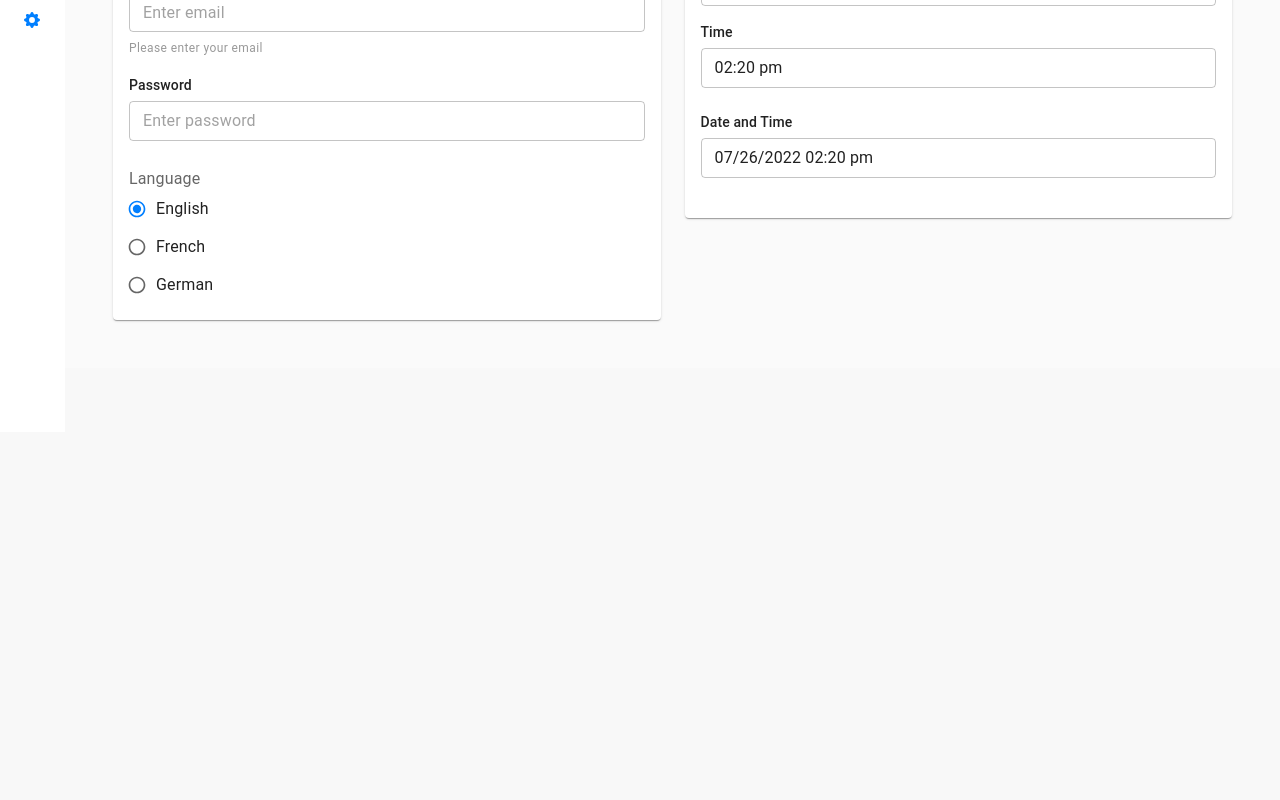
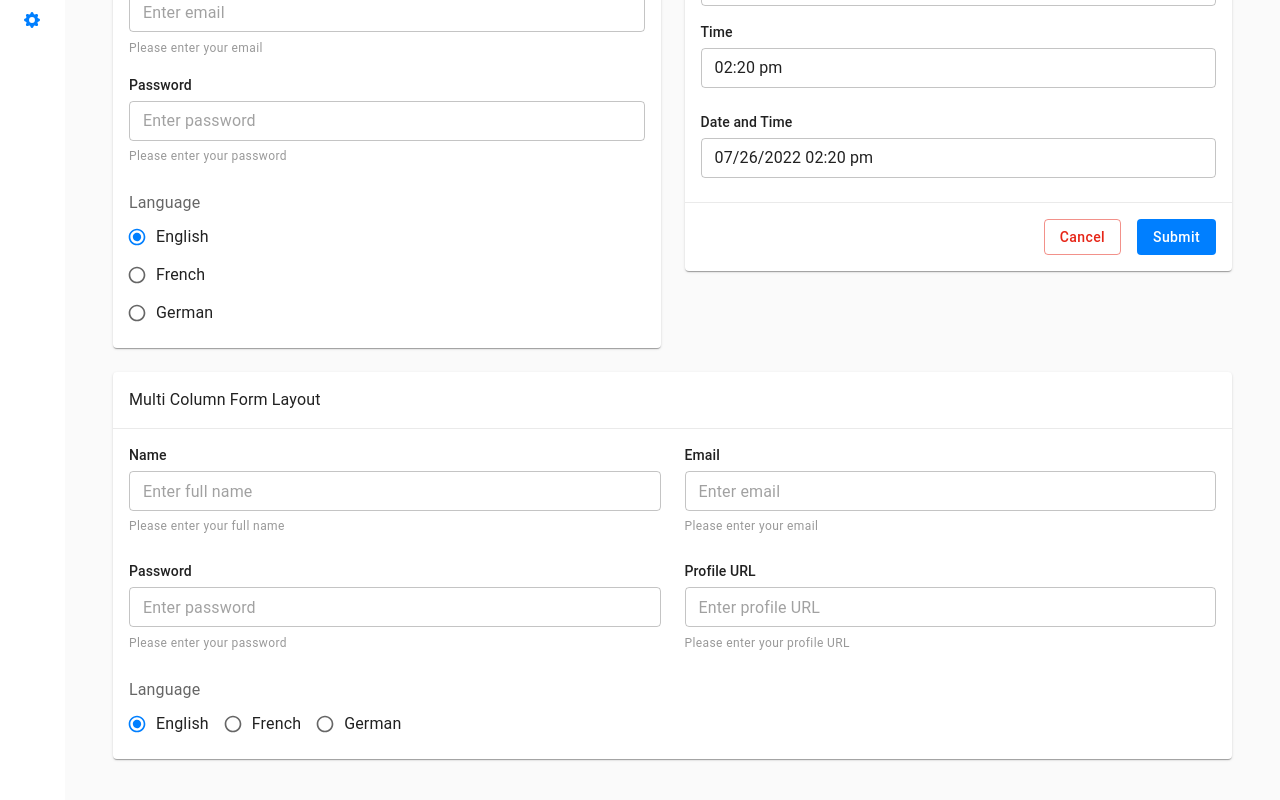
Before and after one commit to Shubh-6657/mui-admin_pannel, a React (Vite) app: page /forms in a window 1280 px wide. Shown: the part 368-1168 px from the top of the page. Before the commit the page ends 800 px from the top, so only its background shows below. Built offline with nearby package versions, Linux system fonts and the light colour scheme.

Commit message:
added simple forms

```diff
--- a/src/pages/Dashboard.jsx
+++ b/src/pages/Dashboard.jsx
@@ -98,12 +98,14 @@ const Dashboard = () => {
           >
             <MenuIcon />
           </IconButton>
-          <img
-            src={appLogo}
-            draggable={false}
-            style={{ width: '9rem', height: '2rem' }}
-            alt="app logo"
-          />
+          <Link to="/">
+            <img
+              src={appLogo}
+              draggable={false}
+              style={{ width: '9rem', height: '1.5rem' }}
+              alt="app logo"
+            />
+          </Link>
         </Toolbar>
       </AppBar>
       <Drawer
--- a/src/pages/Dashboard/Forms.jsx
+++ b/src/pages/Dashboard/Forms.jsx
@@ -9,7 +9,8 @@ import {
   FormLabel,
   RadioGroup,
   Radio,
-  FormControlLabel
+  FormControlLabel,
+  Button
 } from '@mui/material'
 import PageTitle from '../../components/widgets/PageTitle'
 // import WorkInProgressImage from '../../components/widgets/WorkInProgressImage'
@@ -29,8 +30,7 @@ const Forms = () => {
   return (
     <>
       <LocalizationProvider dateAdapter={AdapterDateFns}>
-        {/* <PageTitle title="Simple forms to fill in 🖊️" /> */}
-        <PageTitle title="These pages are still work-in-progress 🖊️" />
+        <PageTitle title="Simple forms to fill in 🖊️" />
         <Grid container spacing={3}>
           <Grid item xs={6}>
             <Paper>
@@ -71,6 +71,7 @@ const Forms = () => {
                     required
                     size="small"
                     fullWidth
+                    type="email"
                     style={{ marginBottom: '.15rem' }}
                     placeholder="Enter email"
                     id="outlined-required"
@@ -93,13 +94,23 @@ const Forms = () => {
                     required
                     size="small"
                     fullWidth
+                    type="password"
                     style={{ marginBottom: '.15rem' }}
                     placeholder="Enter password"
                     id="outlined-required"
                   />
+                  <Typography
+                    variant="caption"
+                    style={{ marginTop: '1rem', color: '#999' }}
+                  >
+                    Please enter your password
+                  </Typography>
                 </div>
                 <FormControl>
-                  <FormLabel id="demo-radio-buttons-group-label">
+                  <FormLabel
+                    id="demo-radio-buttons-group-label"
+                    style={{ marginBottom: '.25rem' }}
+                  >
                     Language
                   </FormLabel>
                   <RadioGroup
@@ -127,12 +138,13 @@ const Forms = () => {
               </Box>
             </Paper>
           </Grid>
+          {/* ============================================================ */}
           <Grid item xs={6}>
             <Paper>
               <Box style={{ borderBottom: '1px solid #eaeaea' }}>
                 <div style={{ padding: '1rem' }}>Date and Time</div>
               </Box>
-              <Box component="form" style={{ padding: '1rem' }}>
+              <Box component="form" style={{ padding: '1rem 1rem 0 1rem' }}>
                 <div style={{ marginBottom: '1rem' }}>
                   <Typography
                     variant="subtitle2"
@@ -196,6 +208,156 @@ const Forms = () => {
                   />
                 </div>
               </Box>
+              <Box
+                display={'flex'}
+                justifyContent={'end'}
+                style={{ borderTop: '1px solid #eaeaea', padding: '1rem' }}
+              >
+                <Button variant="outlined" color="error">
+                  Cancel
+                </Button>
+                <Button variant="contained" style={{ marginLeft: '1rem' }}>
+                  Submit
+                </Button>
+              </Box>
+            </Paper>
+          </Grid>
+          {/* ============================================================ */}
+          <Grid item xs={12}>
+            <Paper>
+              <Box style={{ borderBottom: '1px solid #eaeaea' }}>
+                <div style={{ padding: '1rem' }}>Multi Column Form Layout</div>
+              </Box>
+              <Grid
+                component={'form'}
+                container
+                item
+                spacing={3}
+                style={{ padding: '1rem' }}
+              >
+                <Grid item xs={6}>
+                  <Typography
+                    variant="subtitle2"
+                    style={{ marginBottom: '.25rem' }}
+                  >
+                    Name
+                  </Typography>
+                  <TextField
+                    required
+                    size="small"
+                    fullWidth
+                    style={{ marginBottom: '.15rem' }}
+                    placeholder="Enter full name"
+                    id="outlined-required"
+                  />
+                  <Typography
+                    variant="caption"
+                    style={{ marginTop: '1rem', color: '#999' }}
+                  >
+                    Please enter your full name
+                  </Typography>
+                </Grid>
+                <Grid item xs={6}>
+                  <Typography
+                    variant="subtitle2"
+                    style={{ marginBottom: '.25rem' }}
+                  >
+                    Email
+                  </Typography>
+                  <TextField
+                    required
+                    size="small"
+                    fullWidth
+                    type="email"
+                    style={{ marginBottom: '.15rem' }}
+                    placeholder="Enter email"
+                    id="outlined-required"
+                  />
+                  <Typography
+                    variant="caption"
+                    style={{ marginTop: '1rem', color: '#999' }}
+                  >
+                    Please enter your email
+                  </Typography>
+                </Grid>
+                <Grid item xs={6}>
+                  <Typography
+                    variant="subtitle2"
+                    style={{ marginBottom: '.25rem' }}
+                  >
+                    Password
+                  </Typography>
+                  <TextField
+                    required
+                    size="small"
+                    fullWidth
+                    type="password"
+                    style={{ marginBottom: '.15rem' }}
+                    placeholder="Enter password"
+                    id="outlined-required"
+                  />
+                  <Typography
+                    variant="caption"
+                    style={{ marginTop: '1rem', color: '#999' }}
+                  >
+                    Please enter your password
+                  </Typography>
+                </Grid>
+                <Grid item xs={6}>
+                  <Typography
+                    variant="subtitle2"
+                    style={{ marginBottom: '.25rem' }}
+                  >
+                    Profile URL
+                  </Typography>
+                  <TextField
+                    required
+                    size="small"
+                    fullWidth
+                    style={{ marginBottom: '.15rem' }}
+                    placeholder="Enter profile URL"
+                    id="outlined-required"
+                  />
+                  <Typography
+                    variant="caption"
+                    style={{ marginTop: '1rem', color: '#999' }}
+                  >
+                    Please enter your profile URL
+                  </Typography>
+                </Grid>
+                <Grid item xs={6}>
+                  <FormControl>
+                    <FormLabel
+                      id="demo-radio-buttons-group-label"
+                      style={{ marginBottom: '.25rem' }}
+                    >
+                      Language
+                    </FormLabel>
+                    <RadioGroup
+                      row
+                      aria-labelledby="demo-radio-buttons-group-label"
+                      defaultValue="english"
+                      name="radio-buttons-group"
+                    >
+                      <FormControlLabel
+                        value="english"
+                        control={<Radio size="small" />}
+                        label="English"
+                      />
+                      <FormControlLabel
+                        value="french"
+                        control={<Radio size="small" />}
+                        label="French"
+                      />
+                      <FormControlLabel
+                        value="german"
+                        control={<Radio size="small" />}
+                        label="German"
+                      />
+                    </RadioGroup>
+                  </FormControl>
+                </Grid>
+              </Grid>
             </Paper>
           </Grid>
         </Grid>
--- a/src/utils/mui/themes.js
+++ b/src/utils/mui/themes.js
@@ -26,7 +26,19 @@ export const muiBlueTheme = createTheme({
       light: '#FF2919'
     }
   },
+  // shadows: ["none"],
   components: {
+    MuiButton: {
+      defaultProps: {
+        disableElevation: true
+        // disableRipple: true
+      },
+      styleOverrides: {
+        root: {
+          textTransform: 'none'
+        }
+      }
+    }
     // MuiPaper: {
     //   styleOverrides: {
     //     root: {
```
